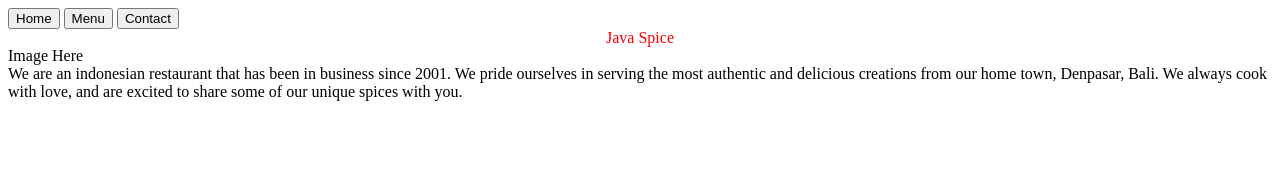
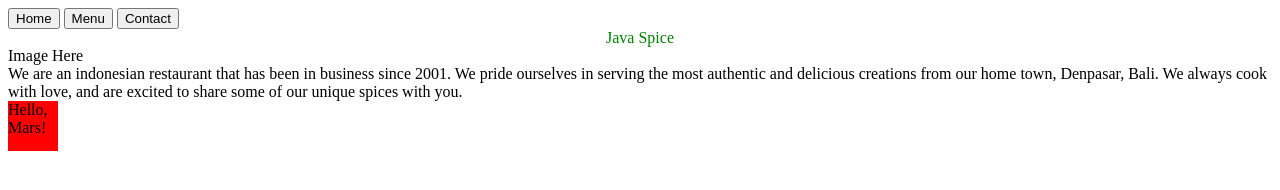
Before and after one commit to DinoCzar/restaurant-page, a plain HTML site: page index.html in a window 1280 px wide. Drawn offline with Linux system fonts and the light colour scheme.

Commit message:
Connect style.css to index.js

```diff
--- a/index.html
+++ b/index.html
@@ -5,11 +5,11 @@
 		<meta http-equiv='X-UA-Compatible' content='IE=edge' />
 		<meta name='viewport' content='width=device-width, initial-scale=1.0' />
 		<link rel='stylesheet' href='style.css' />
-		<script src='main.js' defer></script>
 		<title>Restaurant Page</title>
 	</head>
 	<body>
-		<div class='content'>
+		<div id='content'>
+			<script src='main.js' defer></script>
 			<div id='header'>
 				<div id='buttons'>
 					<button class='button' id='home'>Home</button>
--- a/main.js
+++ b/main.js
@@ -1 +1 @@
-console.log("Hello Jupiter");
+(()=>{console.log("Hello Jupiter");const e=document.getElementById("content"),t=document.createElement("div");t.classList.add("test"),t.textContent="Hello, Mars!",e.appendChild(t)})();
--- a/style.css
+++ b/style.css
@@ -1,4 +1,10 @@
 #name {
-    color: red;
+    color: green;
     text-align: center;
   }
+
+.test {
+  background-color: red;
+  width: 50px;
+  height: 50px;
+}
```
